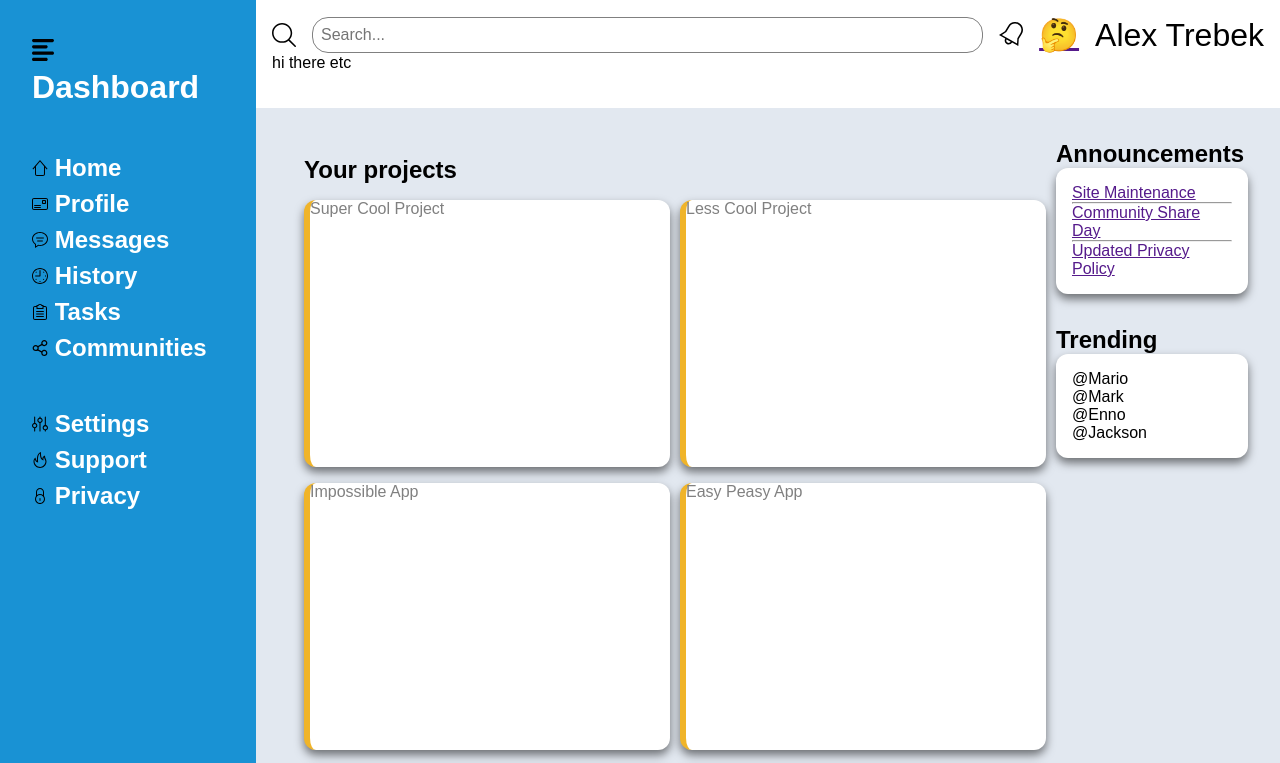
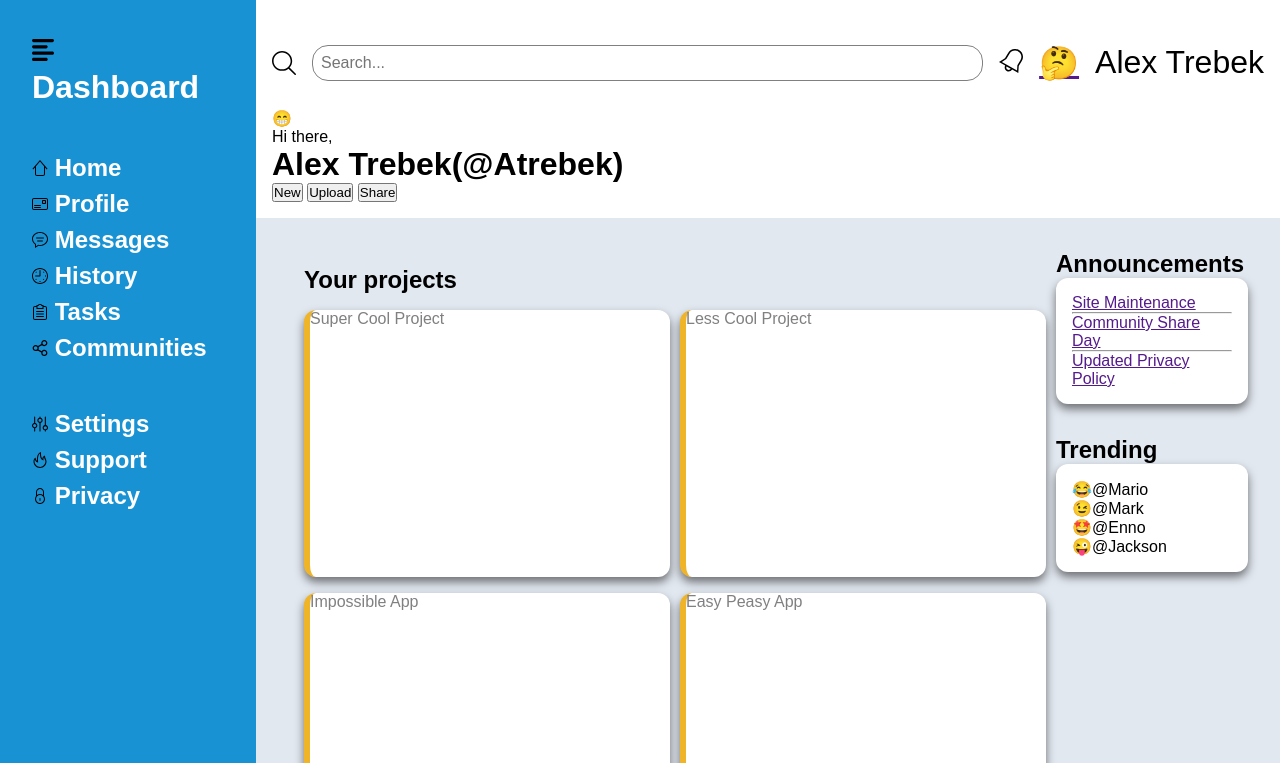
Before and after one commit to RichardENeumann/odin-dashboard, a plain HTML site: page index.html in a window 1280 px wide. Shown: the top 763 px of the page. Drawn offline with Linux system fonts and the light colour scheme.

Commit message:
Build welcome bar structure

```diff
--- a/index.html
+++ b/index.html
@@ -12,11 +12,18 @@
             <img src="images/search-svgrepo-com.svg">
             <input type="text" name="query" placeholder="Search...">
             <a href=""><img src="images/bell-svgrepo-com.svg"></a>
-            <a href="">🤔</a>
-            <span class="username">Alex Trebek</h1>
+            <a href=""><span class="uIconSmall">🤔</span></a>
+            <span class="userName">Alex Trebek</h1>
         </div>
         <div class="welcome">
-            hi there etc
+            <span class="userIcon">😁</span>
+            <div class="welcome">
+                Hi there,
+                <h1>Alex Trebek(@Atrebek)</h1>
+            </div>
+            <button type="button">New</button>
+            <button type="button">Upload</button>
+            <button type="button">Share</button>
         </div>
     </header>
     <nav>
@@ -73,10 +80,10 @@
             <aside>
                 <h1>Trending</h1>
                 <ul>
-                    <li>@Mario</li>
-                    <li>@Mark</li>
-                    <li>@Enno</li>
-                    <li>@Jackson</li>
+                    <li><span class="userIconSmall">😂</span>@Mario</li>
+                    <li><span class="userIconSmall">😉</span>@Mark</li>
+                    <li><span class="userIconSmall">🤩</span>@Enno</li>
+                    <li><span class="userIconSmall">😜</span>@Jackson</li>
                 </ul>
             </aside>
         </div>
```
